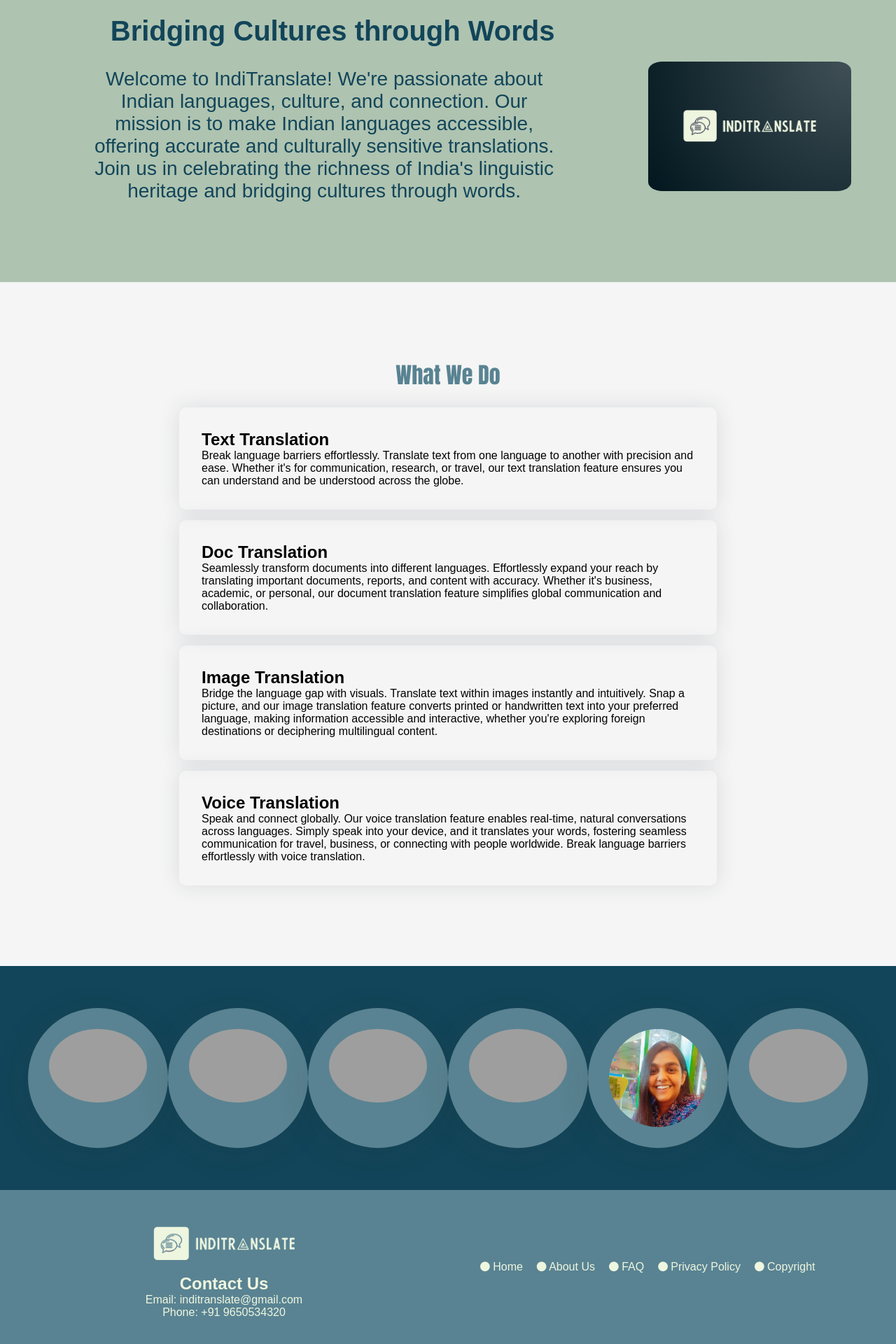
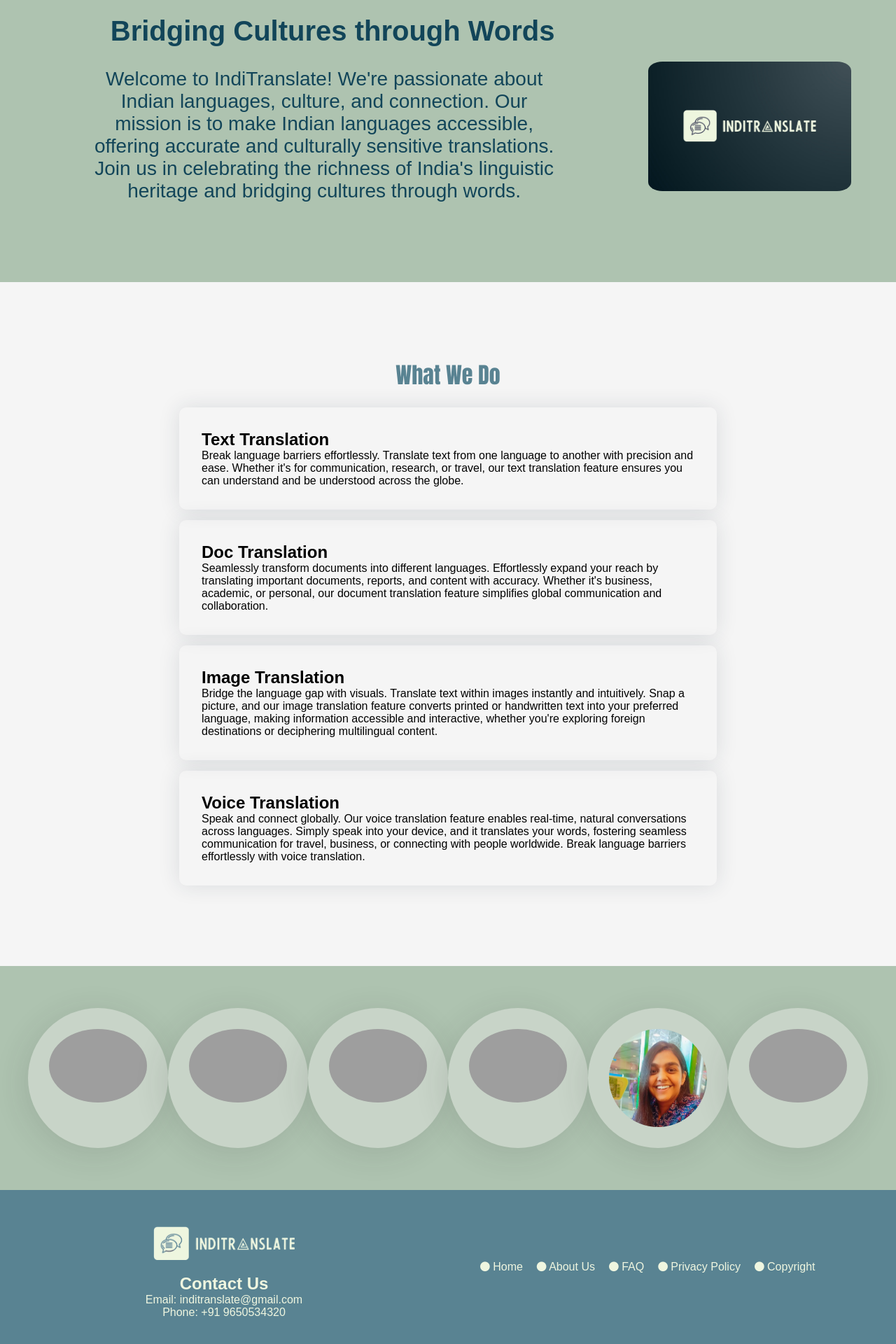
Before and after one commit to DakshSuryavanshi/indiTranslate, a Flask app: page / in a window 1280 px wide. Shown: the part 1979-3899 px from the top of the page at 70% size. Run offline with Flask 3, Linux system fonts and the light colour scheme; grey boxes are pictures that could not be loaded.

Commit message:
Add files via upload

```diff
--- a/static/css/style.css
+++ b/static/css/style.css
@@ -1009,6 +1009,10 @@ button:hover {
   justify-content: center;
   align-items: center;
   padding: 20px;
+  background-color: #AEC3B0;
+}
+
+.dark .home-container{
   background-color: #124559;
 }
 
@@ -1016,7 +1020,6 @@ button:hover {
     position: relative;
     /* width: 220px; */
     /* height: 220px; */
-    background-color: #598392;
     padding: 30px;
     border-radius: 50%;
     box-shadow: -5px 8px 45px rgba(51, 51, 51, 0.126);
@@ -1025,6 +1028,11 @@ button:hover {
     width: 200px;
     height: 200px;
     /* margin: 10px; */
+    background-color:rgb(200, 212, 200);
+}
+
+.dark .profile-card{
+    background-color: #598392;
 }
 
 .profile-card:hover {
```
